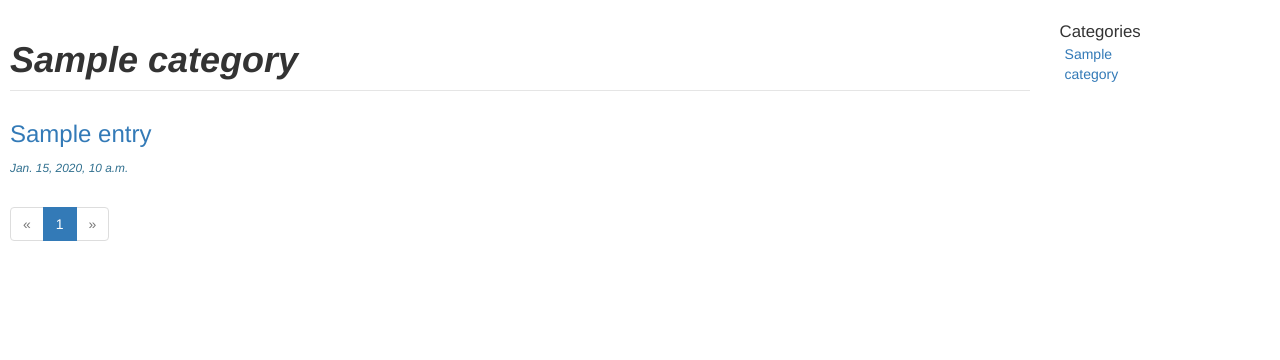
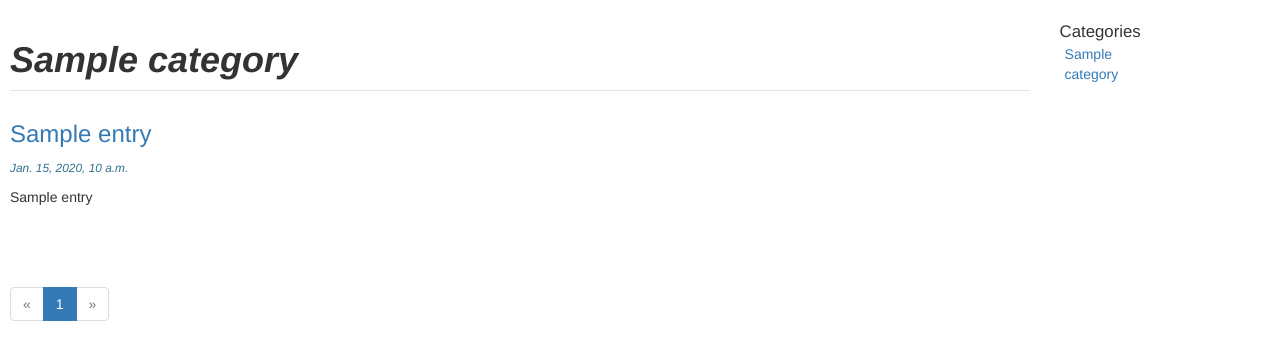
Before and after one commit to Aghoreyshi/djangosite, a Django app: template blog/templates/blog/main.html in a window 1280 px wide. Shown: the part 51-411 px from the top of the page. Run offline with Django 3.2, Linux system fonts and the light colour scheme; the template is opened without the code that fills it: most values are stand-ins (such as "Sample title", 1, 10 or a date in 2020); parts of the project's set-up code (start-up, migrations or seed data) failed here and were passed over; some libraries are stand-ins or nearby versions.

Commit message:
Add disqus comment functionality to the blog
It's currently buggy, but I want to see how it behaves when deployed

```diff
--- a/blog/templates/blog/main.html
+++ b/blog/templates/blog/main.html
@@ -28,19 +28,21 @@ Arash's Blog
     {% endif %}
     {% if entries %}
       {% for entry in entries %}
-        <h3 class='text-primary' style='margin-top: 30px'><a href="{% url 'blog:detail' entry.id entry.slug %}">
-          {{ entry.title }}</a></h3>
+        <h3 style='margin-top: 30px'><a href="{% url 'blog:detail' entry.id entry.slug %}">{{ entry.title }}</a></h3>
         <p><em><small class="text-info">{{ entry.pub_date }}</small></em></p>
         {% if not query and not category %}
           <div class="well well-lg">
             <p>{{ entry.body|markdown }}</p>
           </div>
         {% endif %}
+        <p style="margin-bottom: 60px"><a href="{% url 'blog:detail' entry.id entry.slug %}#disqus_thread" data-disqus-identifier="{{ entry.id }}"></a>
+          {{ entry.title }}</p>
+
       {% endfor %}
     {% else %}
       {% if query %}
-        <span class="icon-frown icon-3x"></span>
         <h3 class="text-danger">No blog entry had "{{ query }}" in its title.</h3>
+        <p style="margin-top: 20px"><span class="icon-frown icon-2x"></span></p>
       {% else %}
         <h3 class="text-danger">Arash hasn't written any posts yet... some blog.</h3>
       {% endif %}
@@ -98,4 +100,15 @@ Arash's Blog
     </ul>
   </div>
 </div>
+<script type="text/javascript">
+  var disqus_shortname = 'greyshi';
+
+  /* * * DON'T EDIT BELOW THIS LINE * * */
+  (function () {
+      var s = document.createElement('script'); s.async = true;
+      s.type = 'text/javascript';
+      s.src = '//' + disqus_shortname + '.disqus.com/count.js';
+      (document.getElementsByTagName('HEAD')[0] || document.getElementsByTagName('BODY')[0]).appendChild(s);
+  }());
+</script>
 {% endblock content %}
```
Also changed, not shown: blog/templates/blog/detail.html (+19 -2 lines).
